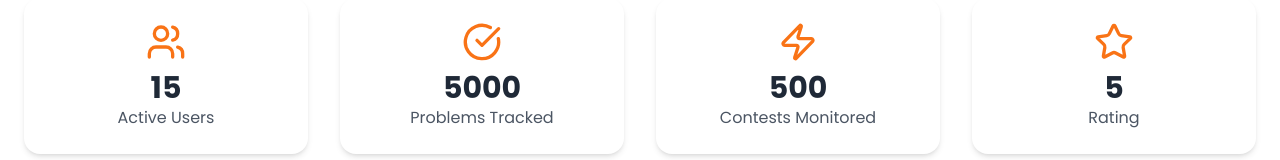
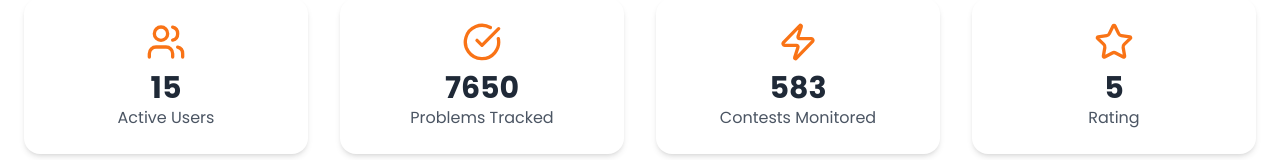
Before and after one commit to aryanchauhan1234/codbaseX, a React (Vite) app in the folder frontend/: page / in a window 1280 px wide. Shown: the part 702-862 px from the top of the page. Built offline with nearby package versions, Linux system fonts and the light colour scheme; no server answers.

Commit message:
Update HomePage.jsx

```diff
--- a/frontend/src/pages/HomePage.jsx
+++ b/frontend/src/pages/HomePage.jsx
@@ -29,8 +29,8 @@
       const stepTime = Math.max(Math.floor(duration / end), 20);
 
       const timer = setInterval(() => {
-        if(end>=1000){start += 100;}
-        else if(end>=100){start += 10;}
+        if(end>=1000){start += 150;}
+        else if(end>=100){start += 11;}
         else{start += 1;}
         setCount(start);
         if (start >= end) clearInterval(timer);
@@ -294,8 +294,8 @@
             variants={staggerContainer}
           >
            <StatCard icon={Users} value={15} label="Active Users" />
-        <StatCard icon={CheckCircle} value={5000} label="Problems Tracked" />
-        <StatCard icon={Zap} value={500} label="Contests Monitored" />
+        <StatCard icon={CheckCircle} value={7621} label="Problems Tracked" />
+        <StatCard icon={Zap} value={576} label="Contests Monitored" />
         <StatCard icon={Star} value={4.9} label="Rating" />
           </motion.div>
         </div>
```
